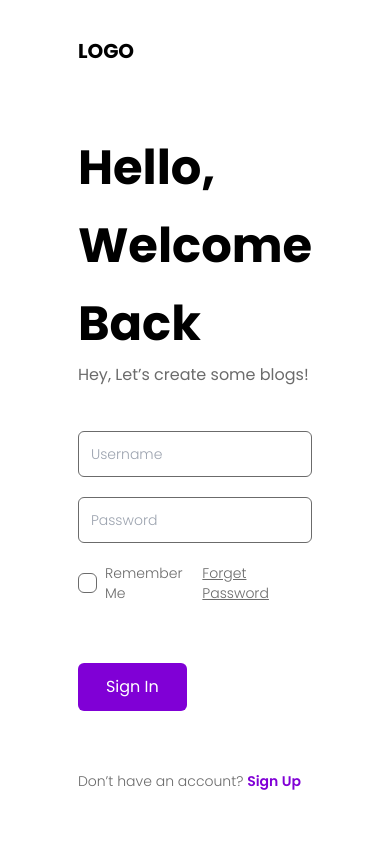
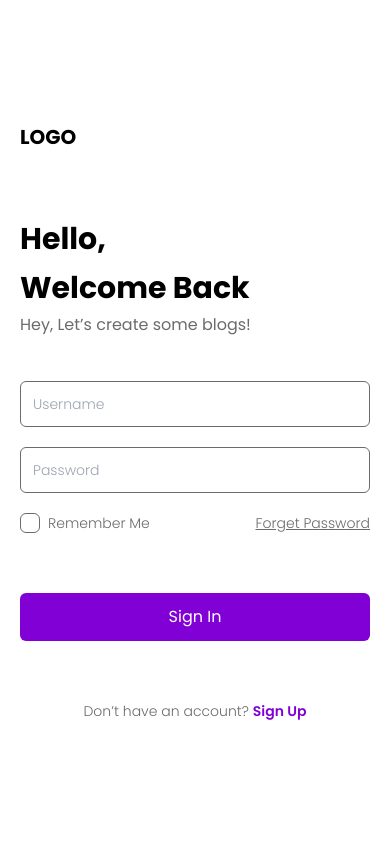
Before and after one commit to khanakhanaputu/backendblog, a PHP site: page /login in a window 390 px wide. Run offline with PHP 8.4, Linux system fonts and the light colour scheme.

Commit message:
add responsive design to login page and register page and fix minor bug

```diff
--- a/index.php
+++ b/index.php
@@ -5,7 +5,7 @@ include_once("router.php");
 $Router = new Router();
 
 // Routing auto bos wkwkwkwkwk
-$Router->run();
+
 ?>
 <!DOCTYPE html>
 <html lang="en">
@@ -15,7 +15,9 @@ $Router->run();
     <link rel="stylesheet" href="/public/css/output.css">
 
 </head>
-<body>
-
+<body class="font-poppins">
+  <?php
+    $Router->run();
+  ?>
 </body>
 </html>
--- a/public/css/output.css
+++ b/public/css/output.css
@@ -892,6 +900,15 @@ video {
 .py-3 {
   padding-top: 0.75rem;
   padding-bottom: 0.75rem;
+}
+
+.px-5 {
+  padding-left: 1.25rem;
+  padding-right: 1.25rem;
+}
+
+.text-center {
+  text-align: center;
 }
 
 .font-poppins {
@@ -911,6 +928,21 @@ video {
 .text-xl {
   font-size: 1.25rem;
   line-height: 1.75rem;
+}
+
+.text-2xl {
+  font-size: 1.5rem;
+  line-height: 2rem;
+}
+
+.text-4xl {
+  font-size: 2.25rem;
+  line-height: 2.5rem;
+}
+
+.text-3xl {
+  font-size: 1.875rem;
+  line-height: 2.25rem;
 }
 
 .font-bold {
--- a/views/login.view.php
+++ b/views/login.view.php
@@ -1,13 +1,14 @@
 <?php
 
-function login(){ ?>
+function login(){
 
-  <main class="flex items-center justify-center h-screen w-full font-poppins">
-      <div class="ml-28">
-        <h1 class="uppercase font-bold mb-16 text-xl">logo</h1>
+?>
+  <main class="flex items-center justify-center w-full h-screen">
+      <div class="w-full px-5 md:mx-40 xl:mx-0 xl:px-0 xl:w-auto xl:ml-28">
+        <h1 class="mb-16 text-xl font-bold uppercase">logo</h1>
 
         <div>
-          <h1 class="capitalize text-5xl leading-relaxed font-bold">
+          <h1 class="text-3xl font-bold leading-relaxed capitalize xl:text-5xl">
             <span class="block">hello,</span>
             <span class="block">welcome back</span>
           </h1>
@@ -27,7 +28,7 @@ function login(){ ?>
           />
 
           <div class="flex items-center justify-between capitalize">
-            <div class="flex gap-2 items-center">
+            <div class="flex items-center gap-2">
               <input
                 type="checkbox"
                 class="appearance-none w-5 h-5 border border-[#6b6b6b] rounded-md checked:bg-[#8000D6] checked:border[#8000D6]"
@@ -41,18 +42,18 @@ function login(){ ?>
           </div>
 
           <button
-            class="bg-[#8000D6] w-auto self-start px-7 py-3 text-white rounded-md capitalize my-10"
+            class="bg-[#8000D6] xl:w-auto self-start px-7 py-3 text-white rounded-md capitalize my-10 w-full"
           >
             sign in
           </button>
 
-          <p class="text-sm font-light text-[#6b6b6b]">
+          <p class="text-sm font-light text-[#6b6b6b] text-center xl:text-start">
             Don’t have an account?
-            <a href="#" class="font-semibold text-[#8000D6]">Sign Up</a>
+            <a href="/register" class="font-semibold text-[#8000D6]">Sign Up</a>
           </p>
         </form>
       </div>
-      <div class="ml-28">
+      <div class="hidden ml-28 xl:block">
         <img
           src="../public/assets/Programming-rafiki 1.svg"
           alt=""
@@ -60,4 +61,6 @@ function login(){ ?>
         />
       </div>
     </main>
-<?php } ?>
+<?php
+}
+?>
```
Also changed, not shown: other parts of public/css/output.css (+84 -0 lines), views/register.view.php (+14 -20 lines).
